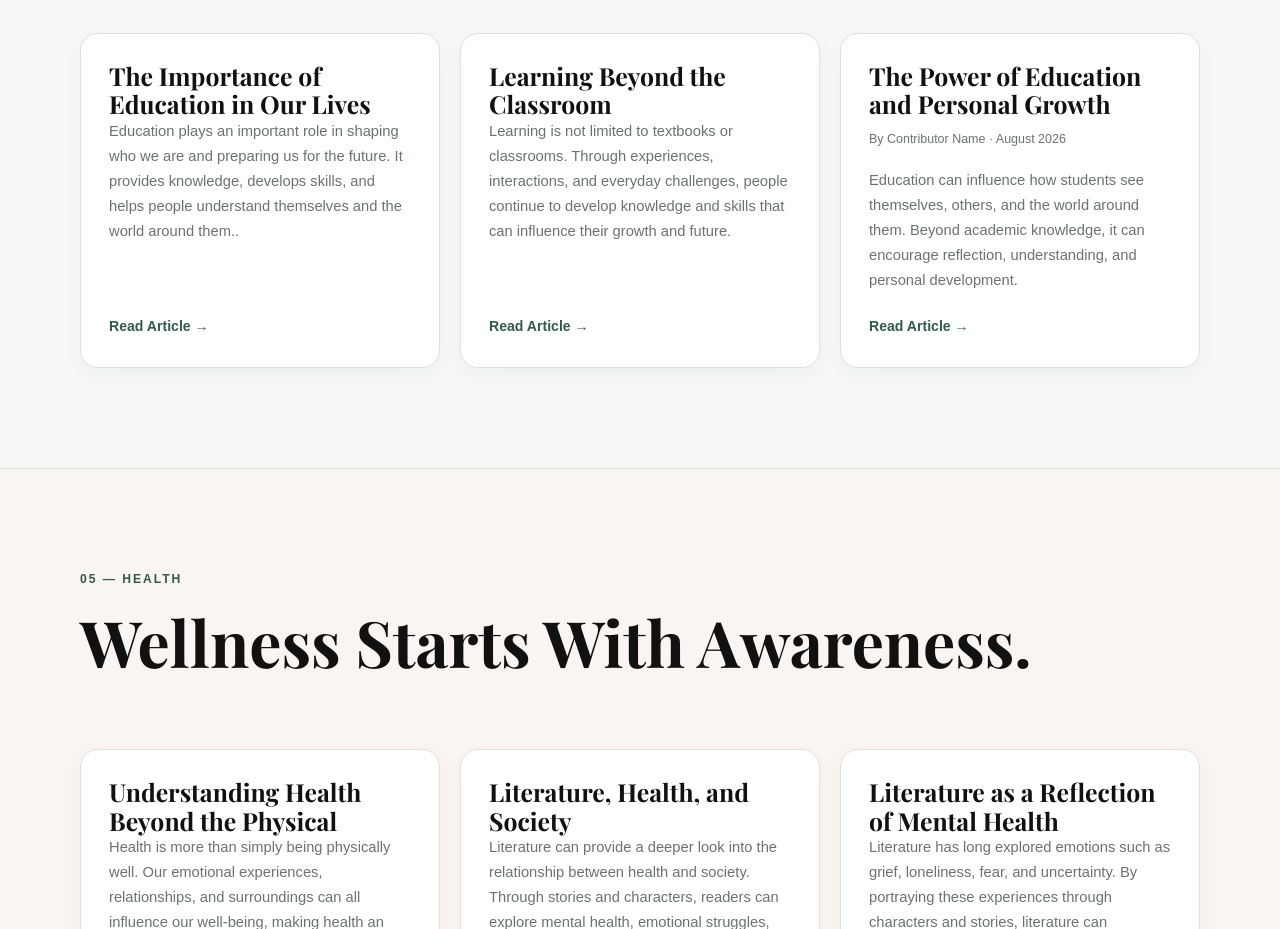
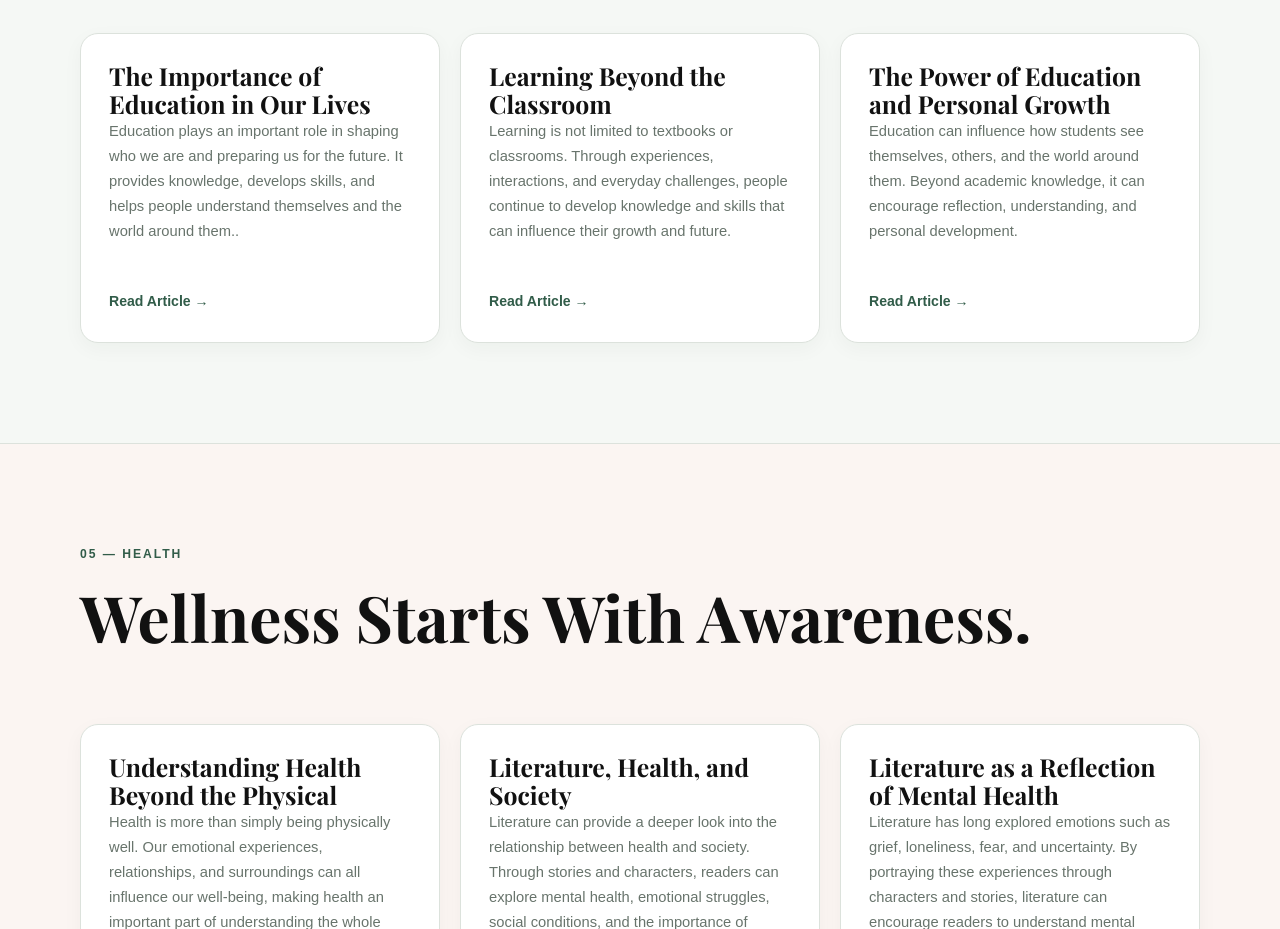
Before and after one commit to anonymoosegoofyahh/MiLGroup3, a plain HTML site: page index.html in a window 1280 px wide. Shown: the part 3700-4629 px from the top of the page. Drawn offline with nearby package versions, Linux system fonts and the light colour scheme.

Commit message:
Update index.html

```diff
--- a/index.html
+++ b/index.html
@@ -194,7 +194,6 @@
 
         <article class="essay-card">
           <h3>The Power of Education and Personal Growth</h3>
-          <p class="meta">By Contributor Name · August 2026</p>
           <p>Education can influence how students see themselves, others, and the world around them. Beyond academic knowledge, it can encourage reflection, understanding, and personal development.</p>
           <a href="articles/education-3.html">Read Article →</a>
         </article>
```
